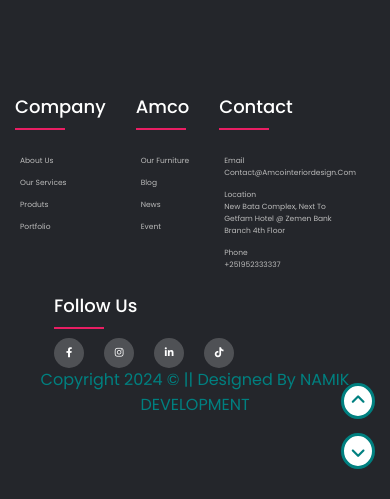
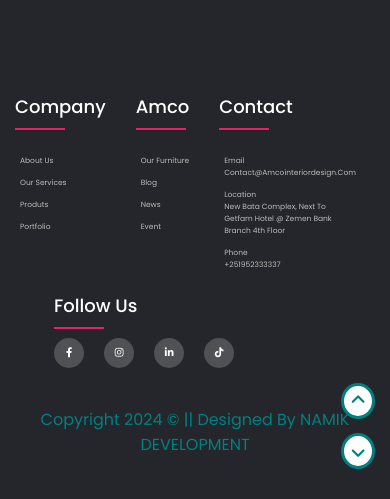
Before and after one commit to nazrawi777/AMCO-KAL, a Flask app: template app/templates/apply.html in a window 390 px wide. Shown: the part 862-1361 px from the top of the page. Run offline with Flask 3, Linux system fonts and the light colour scheme; the template is opened without the code that fills it, so the values that code supplies are empty; parts of the project's set-up code (start-up, migrations or seed data) failed here and were passed over; some libraries are stand-ins or nearby versions.

Commit message:
Update apply.html

```diff
--- a/app/templates/apply.html
+++ b/app/templates/apply.html
@@ -99,7 +99,7 @@
    }
    .copy{
     position: relative;
-    top: 50px !important;
+    top: 90px !important;
    }
     .footer-col2 .social-links a:hover{
       color: #24262b;
```
